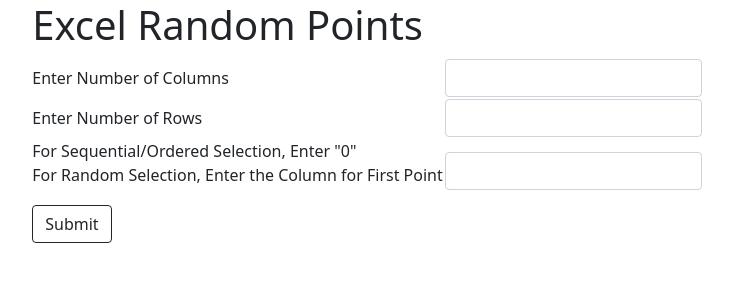
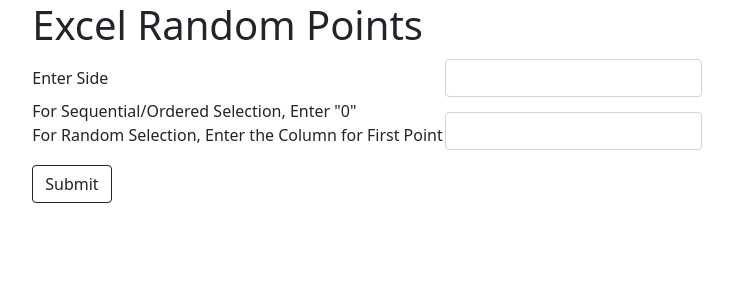
Before and after one commit to LL08-MathematicalModelling-dowell/R08.007.Random-Sampling.Dowell, a Django app: template Random_Allocation_API/API/templates/excel.html in a window 1280 px wide. Shown: the top 300 px of the page, without its empty margins (273-1006 px from the left). Run offline with Django 4.2, Linux system fonts and the light colour scheme; the template is opened without the code that fills it, so the values that code supplies are empty.

Commit message:
Added option to use only side of the canvas

```diff
--- a/Random_Allocation_API/API/templates/excel.html
+++ b/Random_Allocation_API/API/templates/excel.html
@@ -17,11 +17,9 @@
     <tr><td>
         <h1>Excel Random Points</h1>
     </td></tr>
-        <tr><td>Enter Number of Columns</td>
-        <td><input class="form-control" type ="text" name ="columns"></td></tr>
-        <tr><td>Enter Number of Rows</td>
-        <td><input class="form-control" type ="text" name ="rows"></td></tr>
-    <tr><td>
+        <tr><td>Enter Side</td>
+        <td><input class="form-control" type ="text" name ="side"></td></tr>
+        <tr><td>
         <p>
             For Sequential/Ordered Selection, Enter "0" <br>
             For Random Selection, Enter the Column for First Point
```
